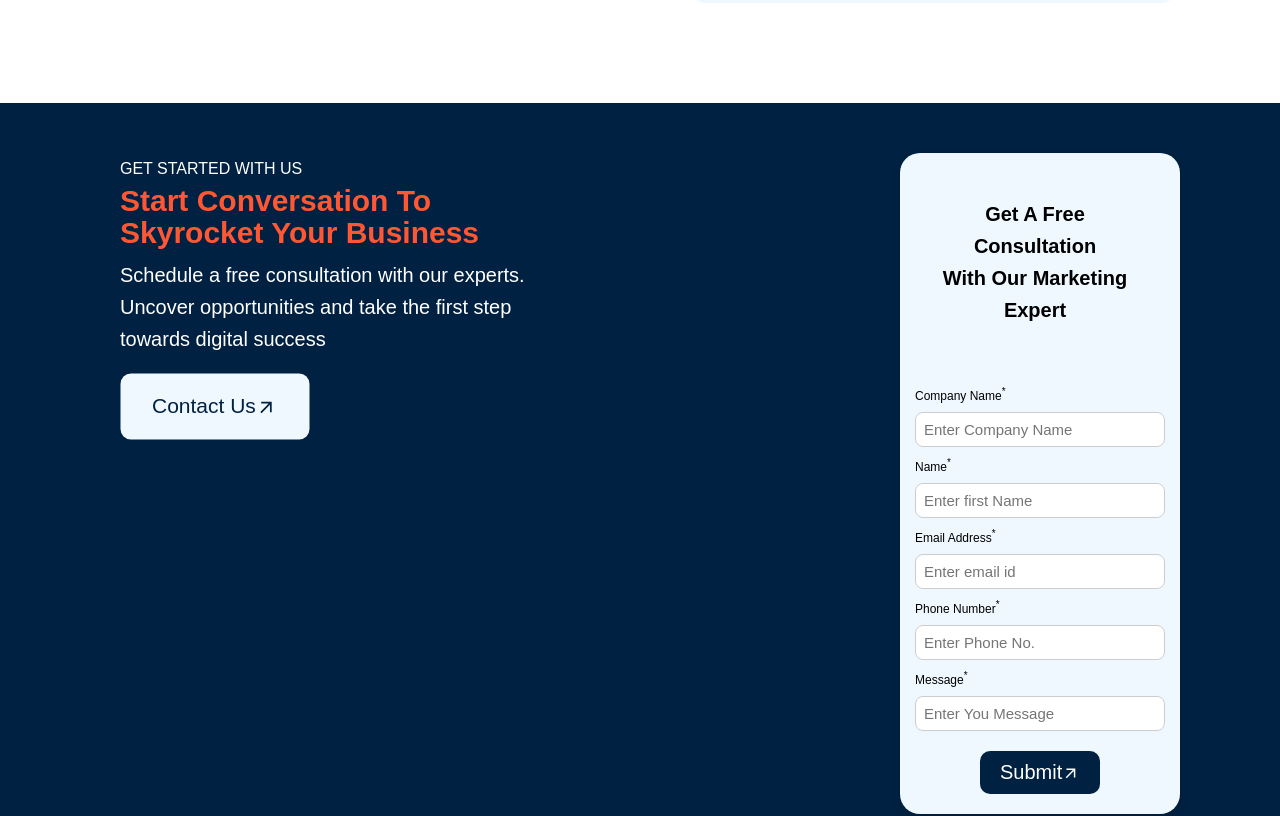
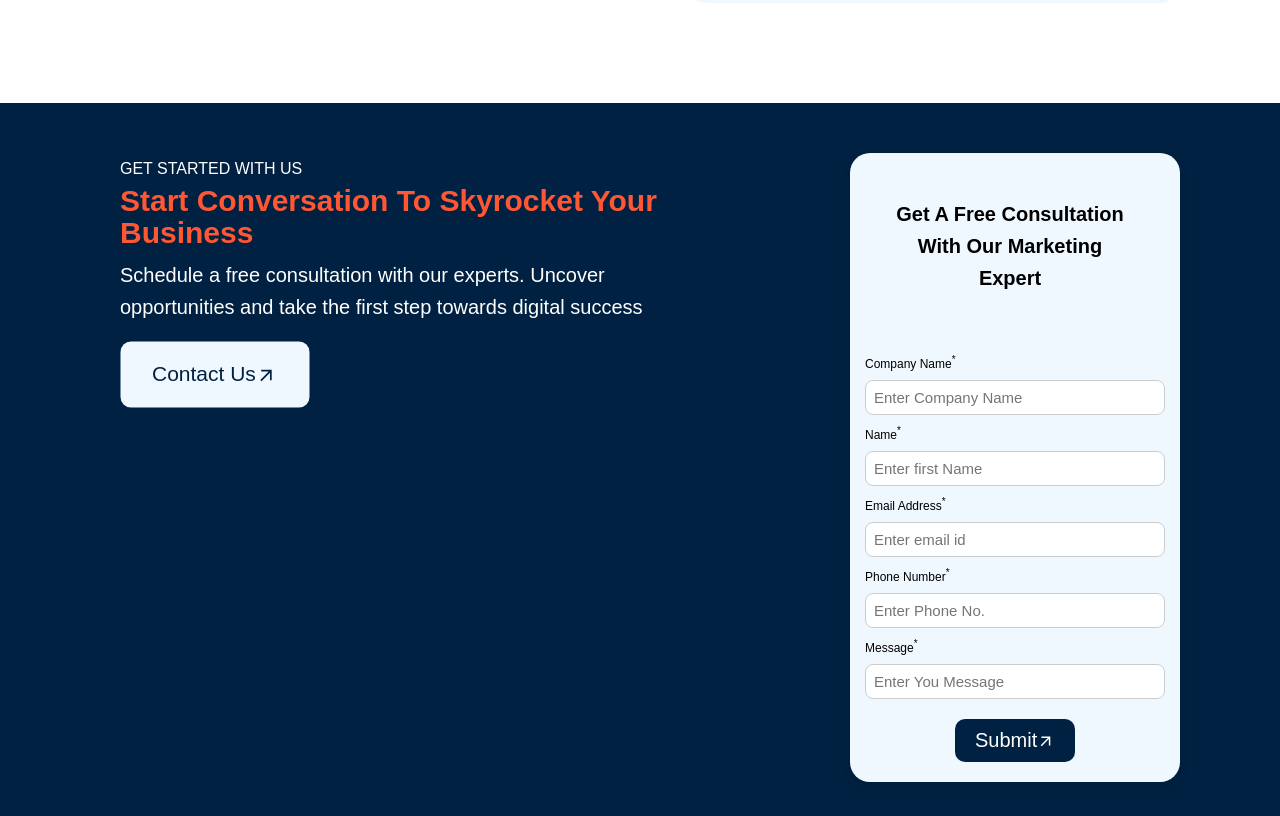
Before and after one commit to dakshrajput45/WeBeeSkecth, a React (Create React App) app: page /AboutUs in a window 1280 px wide. Shown: the part 3935-4751 px from the top of the page. Built offline with nearby package versions, Linux system fonts and the light colour scheme.

Commit message:
form updated

```diff
--- a/src/components/FormSection.css
+++ b/src/components/FormSection.css
@@ -1,14 +1,14 @@
 .form-sec {
   display: flex;
   justify-content: center;
-  gap: 320px;
+  gap: 150px;
   padding: 50px 100px;
   background-color:  rgb(0, 33, 65);
 }
 
 .form-text {
   display: flex;
-  width: 60%;
+  width: 200vh;
   flex-direction: column;
   color: white;
   margin-bottom: 20px;
@@ -26,7 +26,7 @@
 }
 
 .form-text p:nth-of-type(3) {
-  padding-right: 50px;
+  padding-right: 20px;
   margin-top: 10px;
   font-size: 20px;
 }
@@ -62,7 +62,7 @@
 }
 
 .form-card {
-  width: 35%;
+  width: 80%;
   display: flex;
   flex-direction: column;
   background-color: aliceblue;
@@ -97,7 +97,7 @@
   border: 1px solid #ccc;
   border-radius: 8px;
   font-size: 15px;
-  width: 250px;
+  width: 300px;
 }
 
 .form-content input:focus {
@@ -191,9 +191,41 @@
     width: 60%;
     align-self: center;
   }
+  .form-card input {
+    width:280px;
+  }
 }
 
-@media screen and (max-width: 620px) {
+@media screen and (max-width: 700px) {
+  .form-sec {
+    display: flex;
+    flex-direction: column;
+    padding: 20px;
+    padding-right: 40px;
+    gap:0px;
+    background-color:  --dark-blue;
+  }
+
+  .form-text {
+    width: 100%;
+    color: var(--white);
+    margin-right: 20px;
+    margin-bottom: 20px;
+    margin-top: 30px;
+  }
+
+  .form-card {
+    margin-top: 30px;
+    padding-bottom: 5px;
+    width: 70%;
+    align-self: center;
+  }
+
+  .form-card input{
+    width: 250px;
+  }
+}
+@media screen and (max-width: 500px) {
   .form-sec {
     display: flex;
     flex-direction: column;
@@ -217,4 +249,9 @@
     width: 100%;
     align-self: center;
   }
+
+  .form-card input{
+    width: 200px;
+  }
+
 }
```
